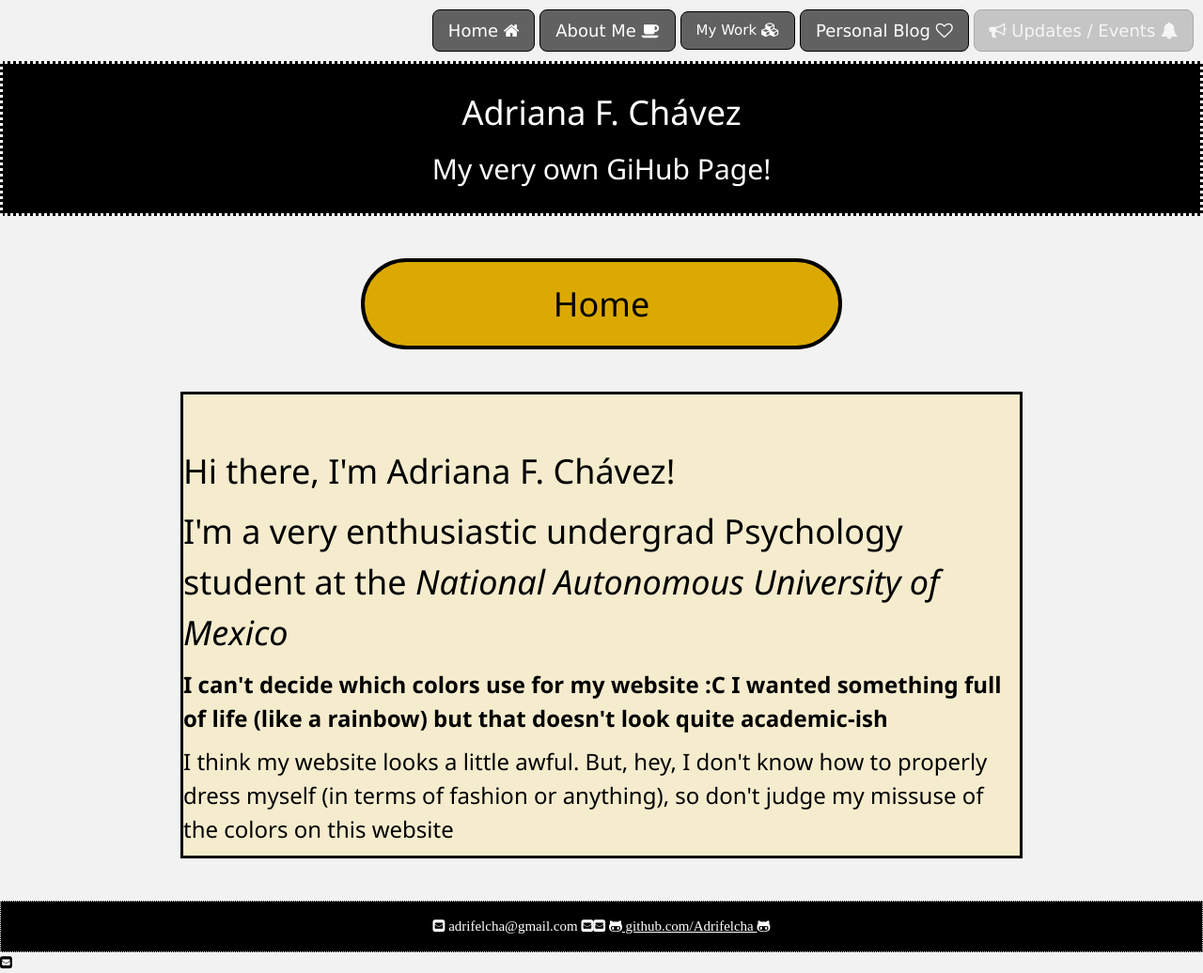
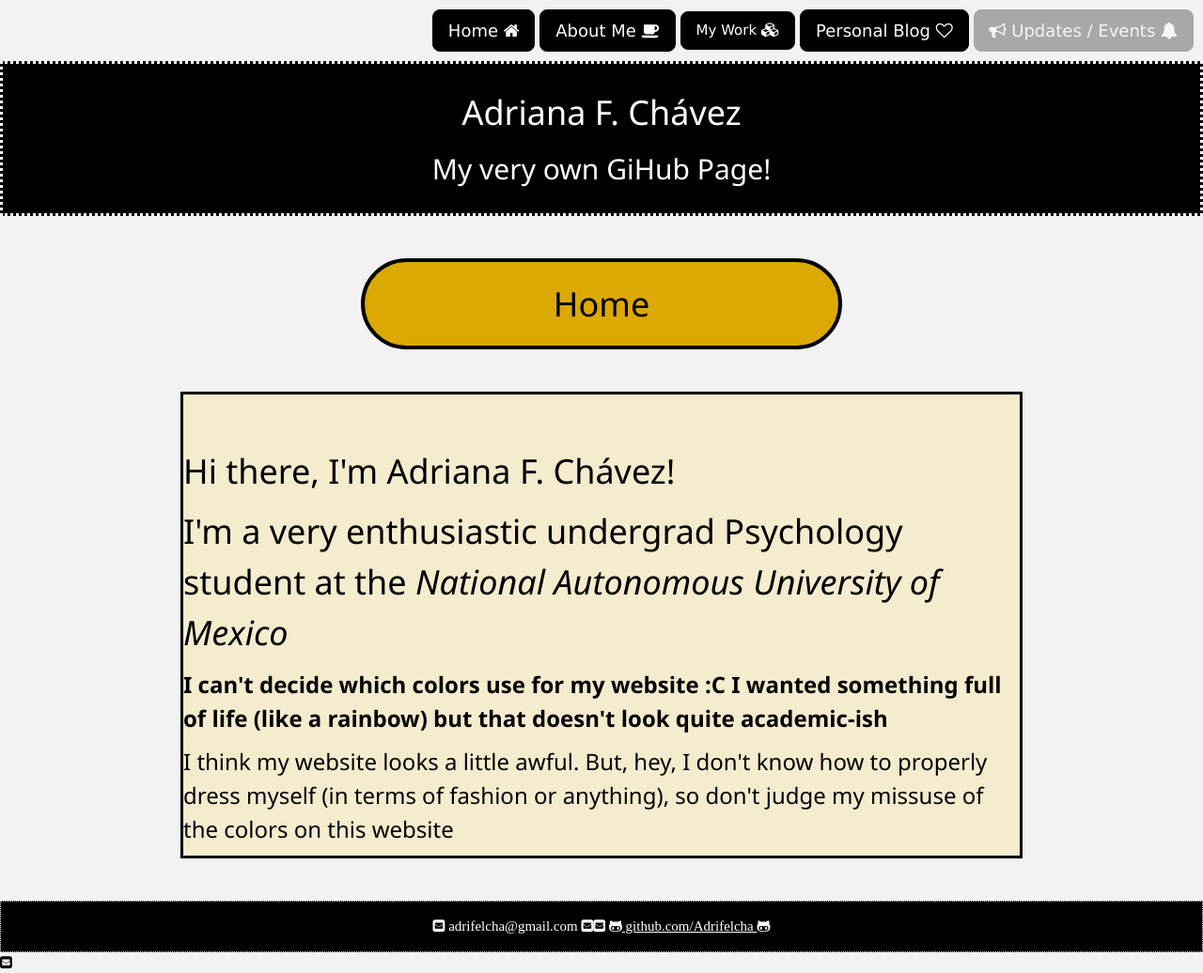
Before and after one commit to Adrifelcha/Adrifelcha-github.io, a Jekyll site: the page built from index.html, in a window 1280 px wide. Shown: the whole page at 94% size. Built offline with Jekyll 4.4.1, drawn with Linux system fonts in a browser that asks for light colours.

Commit message:
Update default.html

```diff
--- a/_layouts/default.html
+++ b/_layouts/default.html
@@ -79,11 +79,11 @@
 		</head>
 		<body>
 			<nav>
-				<a href="https://adrifelcha.github.io" class="w3-btn w3-dark-grey w3-border w3-border-black w3-large w3-round-large w3-hover-amber">Home <i class="fa fa-home" aria-hidden="true"></i></a>
-				<a href="/about" class="w3-btn w3-dark-grey w3-border w3-border-black w3-large w3-round-large w3-hover-red"> About Me <i class="fa fa-coffee" aria-hidden="true"></i></a>
-				<a href="/cv" class="w3-btn w3-dark-grey w3-button w3-border w3-border-black w3-hover-indigo w3-xarge w3-round-large"> My Work <i class="fa fa-cubes" aria-hidden="true"></i></a>
-			        <a href="/blog" class="w3-btn w3-border w3-border-black w3-dark-grey w3-button w3-large w3-hover-light-green w3-round-large">Personal Blog <i class="fa fa-heart-o" aria-hidden="true"></i></a>
-				<a href="#" class="w3-btn w3-disabled w3-border w3-border-black w3-dark-grey w3-button w3-large w3-hover-pink w3-round-large"><i class="fa fa-bullhorn" aria-hidden="true"></i> Updates / Events <i class="fa fa-bell" aria-hidden="true"></i></a>
+				<a href="https://adrifelcha.github.io" class="w3-btn w3-black w3-border w3-border-black w3-large w3-round-large w3-hover-amber">Home <i class="fa fa-home" aria-hidden="true"></i></a>
+				<a href="/about" class="w3-btn w3-black w3-border w3-border-black w3-large w3-round-large w3-hover-red"> About Me <i class="fa fa-coffee" aria-hidden="true"></i></a>
+				<a href="/cv" class="w3-btn w3-black w3-button w3-border w3-border-black w3-hover-indigo w3-xarge w3-round-large"> My Work <i class="fa fa-cubes" aria-hidden="true"></i></a>
+			        <a href="/blog" class="w3-btn w3-border w3-border-black w3-black w3-button w3-large w3-hover-light-green w3-round-large">Personal Blog <i class="fa fa-heart-o" aria-hidden="true"></i></a>
+				<a href="#" class="w3-btn w3-disabled w3-border w3-border-black w3-black w3-button w3-large w3-hover-pink w3-round-large"><i class="fa fa-bullhorn" aria-hidden="true"></i> Updates / Events <i class="fa fa-bell" aria-hidden="true"></i></a>
 
 			</nav>
 
```
